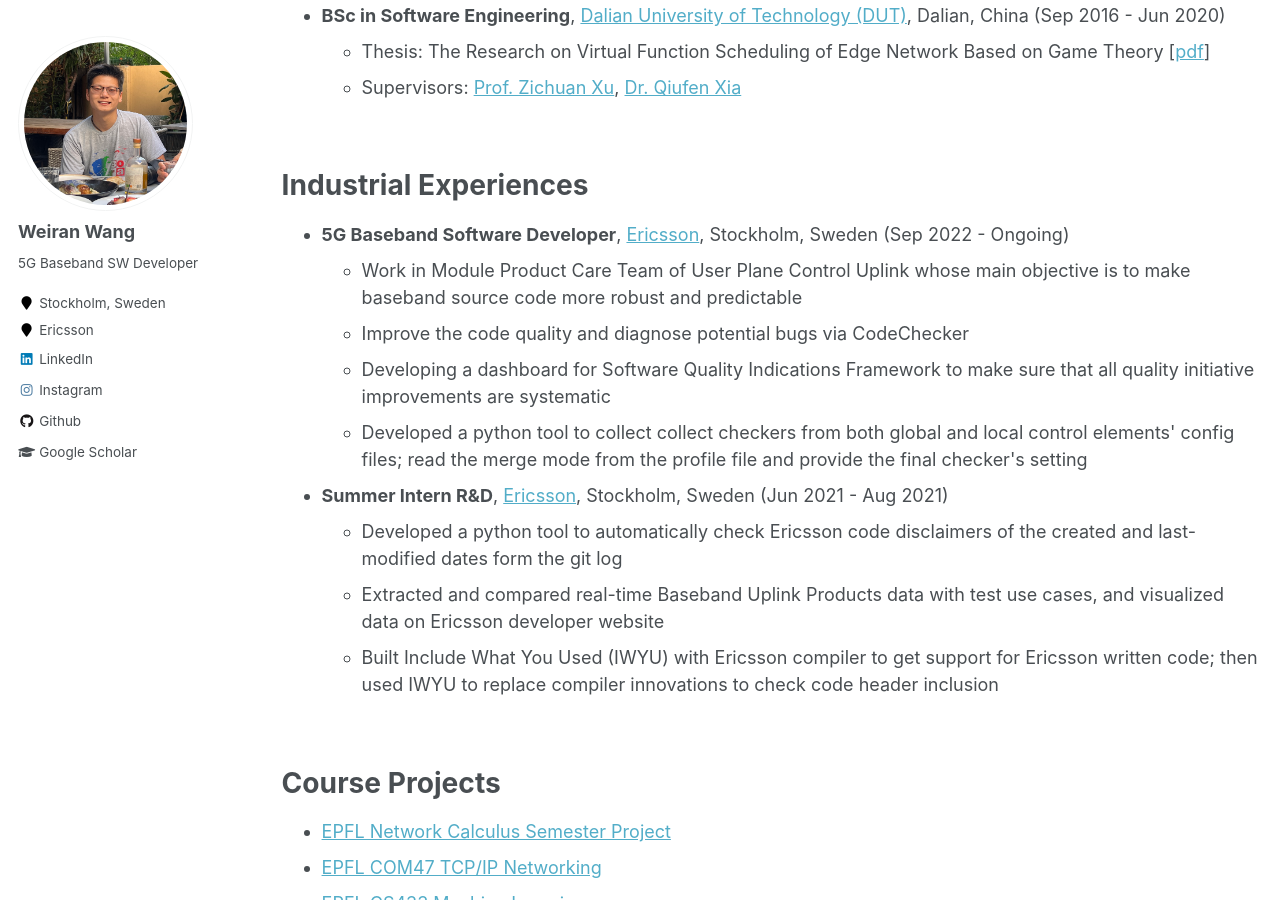
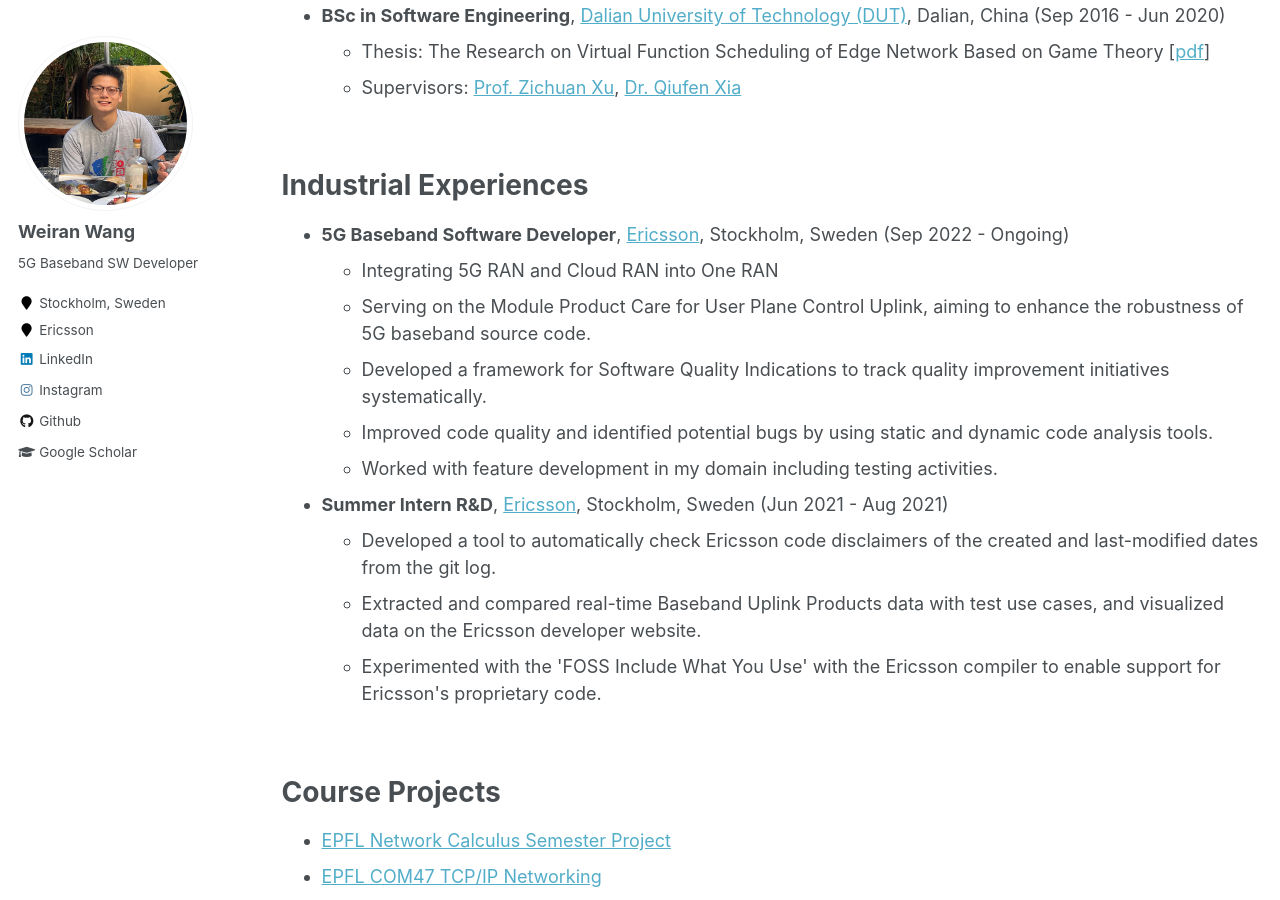
Before and after one commit to wangweiran0129/wangweiran0129.github.io, a Jekyll site: the page built from _pages/cv.md, in a window 1280 px wide and 900 px high, scrolled down 590 px. Built offline with Jekyll 4.4.1, drawn with Linux system fonts in a browser that asks for light colours.

Commit message:
Update CV and fix some grammar errors

```diff
--- a/_pages/cv.md
+++ b/_pages/cv.md
@@ -39,16 +39,17 @@
 <ul>
   <li><b>5G Baseband Software Developer</b>, <a href="https://www.ericsson.com/en">Ericsson</a>, Stockholm, Sweden (Sep 2022 - Ongoing)</li>
   <ul>
-    <li>Work in Module Product Care Team of User Plane Control Uplink whose main objective is to make baseband source code more robust and predictable</li>
-    <li>Improve the code quality and diagnose potential bugs via CodeChecker</li>
-    <li>Developing a dashboard for Software Quality Indications Framework to make sure that all quality initiative improvements are systematic</li>
-    <li>Developed a python tool to collect collect checkers from both global and local control elements' config files; read the merge mode from the profile file and provide the final checker's setting</li>
+    <li>Integrating 5G RAN and Cloud RAN into One RAN</li>
+    <li>Serving on the Module Product Care for User Plane Control Uplink, aiming to enhance the robustness of 5G baseband source code.</li>
+    <li>Developed a framework for Software Quality Indications to track quality improvement initiatives systematically.</li>
+    <li>Improved code quality and identified potential bugs by using static and dynamic code analysis tools.</li>
+    <li>Worked with feature development in my domain including testing activities.</li>
   </ul>
   <li><b>Summer Intern R&D</b>, <a href="https://www.ericsson.com/en">Ericsson</a>, Stockholm, Sweden (Jun 2021 - Aug 2021)</li>
   <ul>
-    <li>Developed a python tool to automatically check Ericsson code disclaimers of the created and last-modified dates form the git log</li>
-    <li>Extracted and compared real-time Baseband Uplink Products data with test use cases, and visualized data on Ericsson developer website</li>
-    <li>Built Include What You Used (IWYU) with Ericsson compiler to get support for Ericsson written code; then used IWYU to replace compiler innovations to check code header inclusion</li>
+    <li>Developed a tool to automatically check Ericsson code disclaimers of the created and last-modified dates from the git log.</li>
+    <li>Extracted and compared real-time Baseband Uplink Products data with test use cases, and visualized data on the Ericsson developer website.</li>
+    <li>Experimented with the 'FOSS Include What You Use' with the Ericsson compiler to enable support for Ericsson's proprietary code.</li>
   </ul>
 </ul>
 <br>
```
Also changed, not shown: _pages/about.md (+5 -5 lines), 1 other file.
